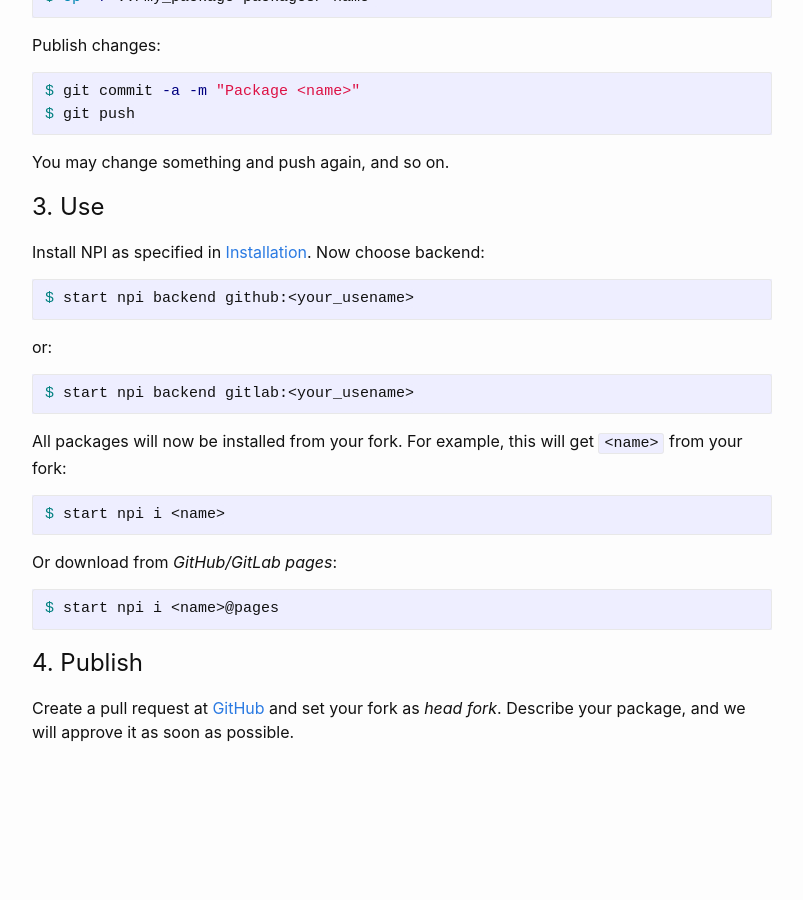
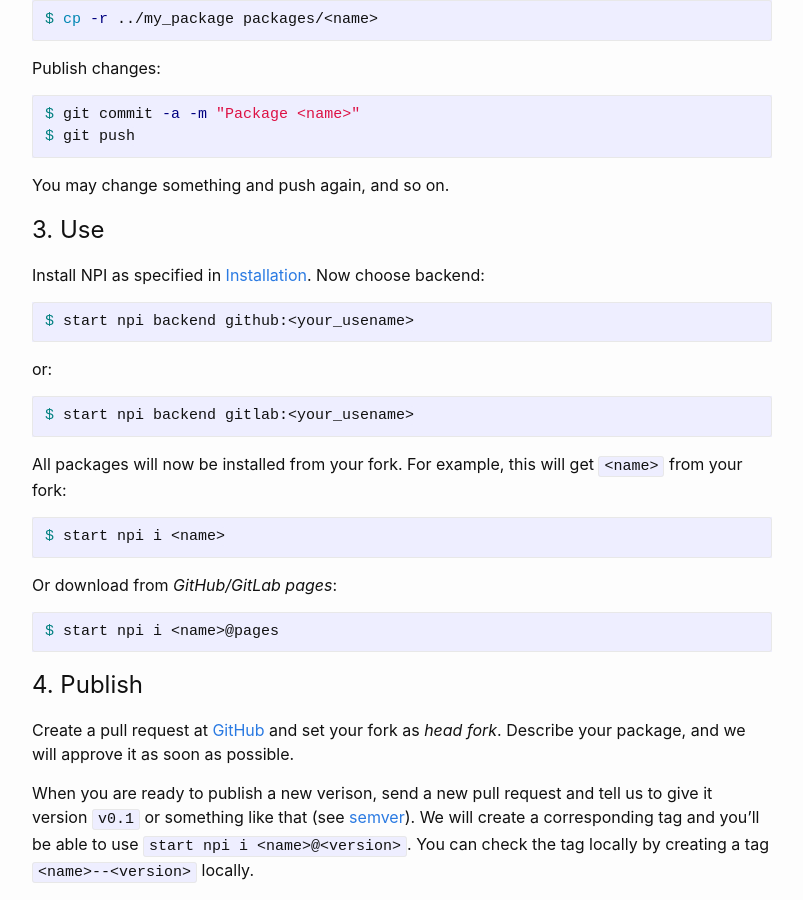
Before and after one commit to JsOS-Team/NPI-pkg, a Jekyll site: the page built from index.md, in a window 1280 px wide and 900 px high, scrolled down 2059 px. Shown: the whole window, without its empty margins (238-1041 px from the left). Built offline with Jekyll 4.4.1, drawn with Linux system fonts in a browser that asks for light colours; comment, search, counter and statistics services are not loaded; our own code applies the rules of GitHub Pages for plain Markdown files; before the commit the page ends 2818 px from its top, so only the background shows below that; some of the changed text lies outside the part shown.

Commit message:
Add info about versions

````diff
--- a/index.md
+++ b/index.md
@@ -37,6 +37,7 @@ If you want to install a specific version, use:
 
 ```bash
 $ start npi install <pkg>@<commit>
+$ start npi install <pkg>@<version>
 ```
 
 
@@ -151,3 +152,5 @@ $ start npi i <name>@pages
 ## 4. Publish
 
 Create a pull request at [GitHub](https://github.com/JsOS-Team/NPI-pkg/compare) and set your fork as *head fork*. Describe your package, and we will approve it as soon as possible.
+
+When you are ready to publish a new verison, send a new pull request and tell us to give it version `v0.1` or something like that (see [semver](https://semver.org/)). We will create a corresponding tag and you'll be able to use `start npi i <name>@<version>`. You can check the tag locally by creating a tag `<name>--<version>` locally.
````
